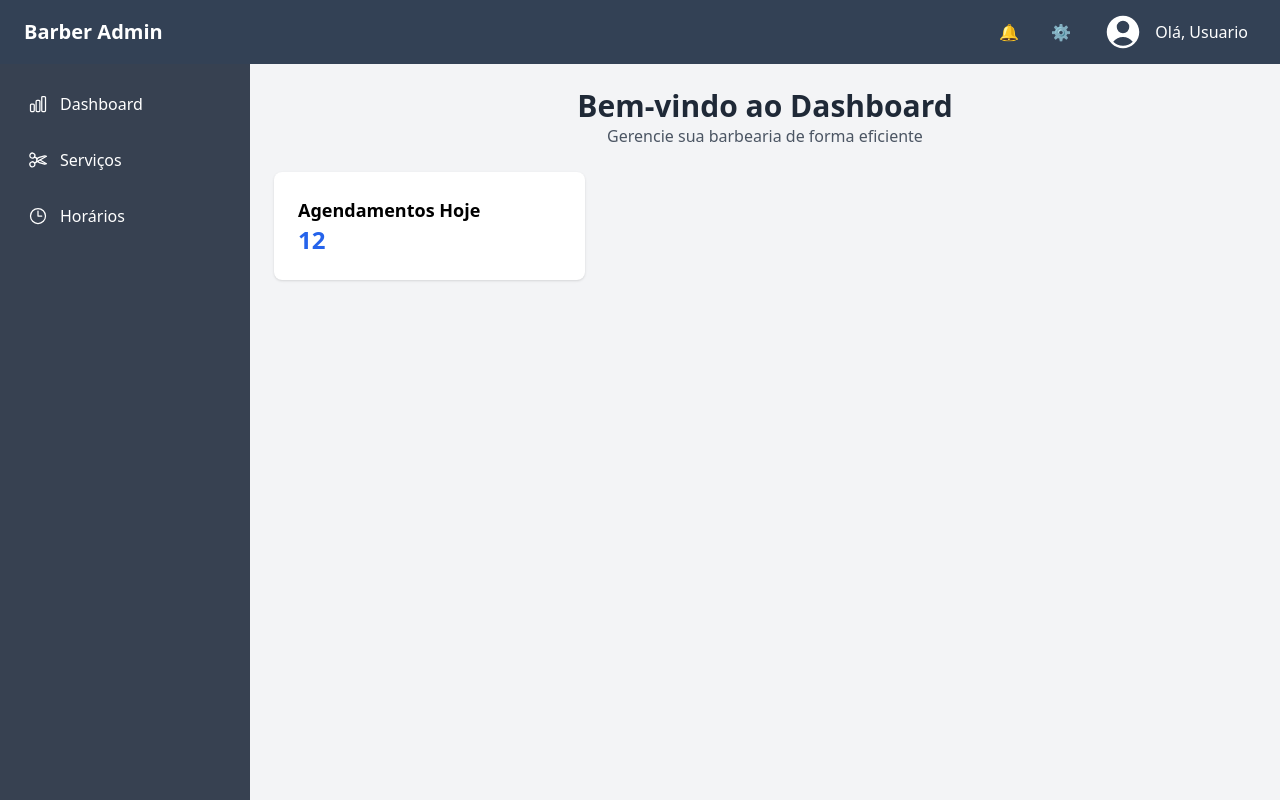
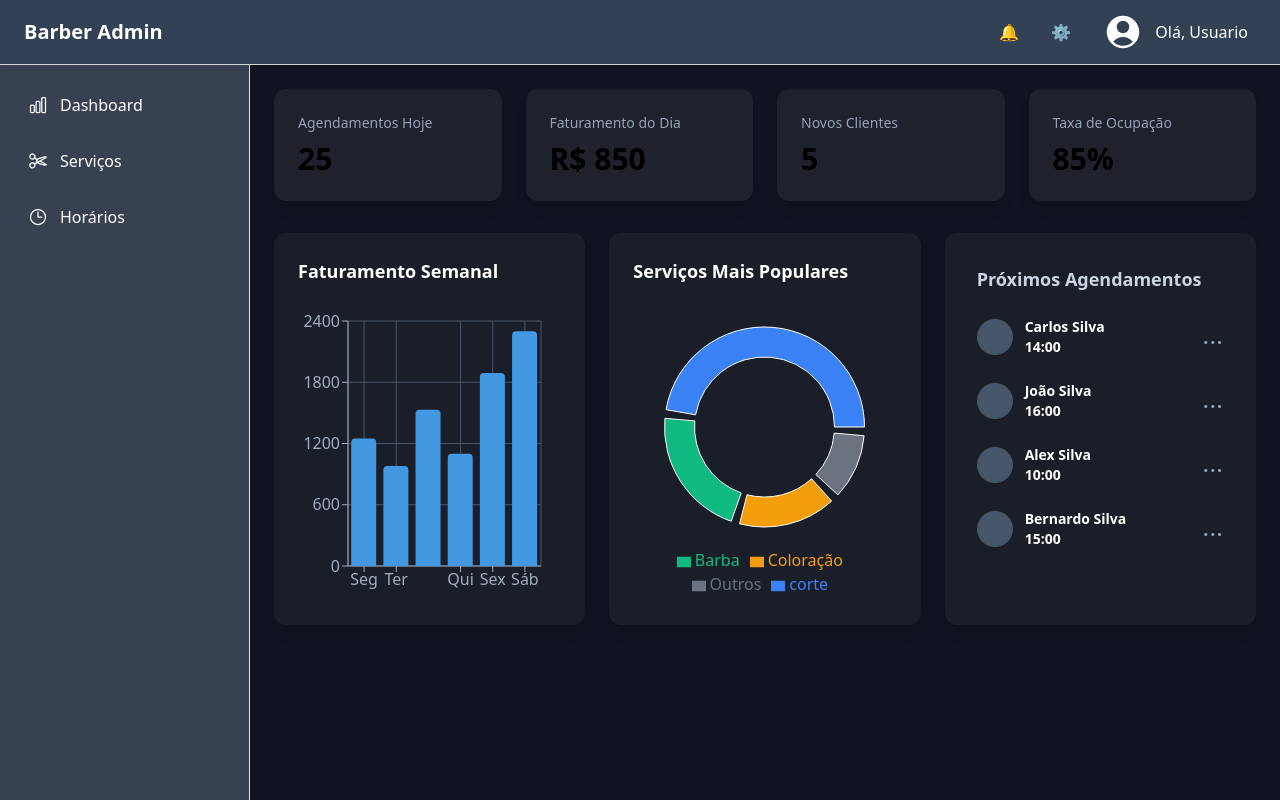
Before and after one commit to BaiConNet/barber-admin, a React (Vite) app: page /dashboard in a window 1280 px wide. Built offline with nearby package versions, Linux system fonts and the light colour scheme; sample sign-in values are in the browser's storage.

Commit message:
feat: Novas funcionalidade - Kpi - Graficos

```diff
--- a/package.json
+++ b/package.json
@@ -14,7 +14,8 @@
     "axios": "^1.11.0",
     "react": "^19.1.1",
     "react-dom": "^19.1.1",
-    "react-router-dom": "^7.8.1"
+    "react-router-dom": "^7.8.1",
+    "recharts": "^3.1.2"
   },
   "devDependencies": {
     "@eslint/js": "^9.33.0",
--- /dev/null
+++ b/src/components/AgendamentoItem.jsx
@@ -0,0 +1,33 @@
+// src/compoenets/AgendamentoItem.jsx
+
+import React from 'react';
+
+// O componente recebe 'nome' e 'horario' como propriedades (props)
+export default function AgendamentoItem({nome, horario}) {
+    return (
+        //container principal do item
+        // - flex: ativa o layout flexbox, para alinhar itens
+        // - items-center: alinha os itens verticalmente no centro
+        // - justify-beetween: empurra os filhos para as extremidades opostas (avatar/nome para a esquerda, botão para a direita)
+        // - p-2: padding de 2 unidade
+        // - rounded-lg: bordas arredondadas
+        // - hover:bg-slate-700: muda a cor de fundo quando mouse está em cima, feedback visual
+        <div className="flex items-center justify-between p-2 rounded-lg hover:bg-slate-700">
+
+            {/** grupo da Esquerda: Avatar e Texto */}
+            <div className="flex items-center gap-3">
+                <div className="w-9 h-9 rounded-full bg-slate-600"></div>
+
+                {/* Bloco de Texto: Nome e Horário */}
+                <div>
+                    <p className="text-white font-semibold text-sm">{nome}</p>
+                    <p className="text-white font-semibold text-sm">{horario}</p>
+                </div>
+            </div>
+            {/** Botão de ações (os "...") */}
+            <button className="text-slate-400 hover:text-white font-bold text-bold text-lg tracking-widest">
+                ...
+            </button>
+        </div>
+    )
+}
--- a/src/components/DashboardContent.jsx
+++ b/src/components/DashboardContent.jsx
@@ -1,21 +1,99 @@
+import React from "react";
+import FaturamentoChart from "./faturamentoChart";
+import KpiCard from "./KpiCard";
+import PopularServicesChart from "./PopularServicesChart";
+import AgendamentoItem from "./AgendamentoItem";
+
 export default function DashboardContent() {
+  const dadosPainel = {
+    agendamentosHoje: 25,
+    faturamentoDoDia: "R$ 850",
+    novoCliente: 5,
+    taxaOcupacao: "85%",
+  };
+
+  const dadosGraficoFaturamento = [
+    { dia: "Seg", faturamento: 1250 },
+    { dia: "Ter", faturamento: 980 },
+    { dia: "Qua", faturamento: 1530 },
+    { dia: "Qui", faturamento: 1100 },
+    { dia: "Sex", faturamento: 1890 },
+    { dia: "Sáb", faturamento: 2300 },
+  ];
+
+  const dadosGraficoPizza = [
+    { name: "corte", value: 45, fill: "#3B82F6" },
+    { name: "Barba", value: 20, fill: "#10B981" },
+    { name: "Coloração", value: 15, fill: "#F59E0B" },
+    { name: "Outros", value: 10, fill: "#6B7280" },
+  ];
+
+  const dadosProximosAgendamentos = [
+    { id: 1, nome: "Carlos Silva", horario: "14:00" },
+    { id: 2, nome: "João Silva", horario: "16:00" },
+    { id: 3, nome: "Alex Silva", horario: "10:00" },
+    { id: 4, nome: "Bernardo Silva", horario: "15:00" },
+  ];
+
   return (
+    // Adicionando um pouco de padding geral ao contêiner
     <div className="p-6">
-      <div className="mb-6 grid place-items-center">
-        <h1 className="text-3xl font-bold text-gray-800">Bem-vindo ao Dashboard</h1>
-        <p className="text-gray-600">Gerencie sua barbearia de forma eficiente</p>
+      {/* Cards de estatísticas */}
+      <div className="grid grid-cols-1 md:grid-cols-2 lg:grid-cols-4 gap-6">
+        <KpiCard
+          titulo="Agendamentos Hoje"
+          valor={dadosPainel.agendamentosHoje}
+        />
+        <KpiCard
+          titulo="Faturamento do Dia"
+          valor={dadosPainel.faturamentoDoDia}
+        />
+        <KpiCard titulo="Novos Clientes" valor={dadosPainel.novoCliente} />
+        <KpiCard titulo="Taxa de Ocupação" valor={dadosPainel.taxaOcupacao} />
       </div>
 
-      {/* Cards de estatísticas */}
-      <div className="grid grid-cols-0 md:grid-cols-3 gap-6 mb-8">
-        <div className="bg-white p-6 rounded-lg shadow">
-          <h3 className="text-lg font-semibold">Agendamentos Hoje</h3>
-          <p className="text-2xl font-bold text-blue-600">12</p>
+      {/* Container principal para a área de baixo (gráficos e listas) */}
+      {/* Em telas pequenas (mobile), terá 1 coluna. Em telas grandes (lg), terá 3 colunas. */}
+      <div className="grid grid-cols-1 lg:grid-cols-3 gap-6 mt-8">
+        {/* Coluna da Esquerda: Gráficos (ocupando 2 das 3 colunas em telas grandes) */}
+        <div className="lg:col-span-2 grid grid-cols-1 md:grid-cols-2 gap-6">
+          <div className="bg-barber-graphic rounded-xl shadow-lg p-6">
+            <h2 className="text-white font-bold text-lg mb-4">
+              Faturamento Semanal
+            </h2>
+            <FaturamentoChart data={dadosGraficoFaturamento} />
+          </div>
+
+          <div className="bg-barber-graphic rounded-xl shadow-lg p-6">
+            <h2 className="text-white font-bold text-lg mb-4">
+              Serviços Mais Populares
+            </h2>
+            <PopularServicesChart data={dadosGraficoPizza} />
+          </div>
         </div>
-        {/* Mais cards... */}
+
+        {/* Coluna da Direita: Lista (ocupando 1 das 3 colunas em telas grandes) */}
+        <div className="bg-barber-graphic rounded-xl shadow-lg p-6">
+          <h2 className="text-slate-300 font-semibold text-lg p-2 mb-2">
+            Próximos Agendamentos
+          </h2>
+
+          <div className="space-y-2 max-h-[350px] overflow-y-auto">
+            {/* - .map() é a forma padrão no React de transformar um array de dados em uma lista de componentes.
+              - Para cada 'agendamento' no nosso array, renderizamos um componente <AgendamentoItem>.
+              - A 'key' é uma propriedade especial que o React precisa para otimizar a lista.
+              - 'space-y-2' é uma classe do Tailwind que adiciona um espaço vertical entre cada item da lista. */}
+
+            {dadosProximosAgendamentos.map((ag) => (
+              <AgendamentoItem
+                key={ag.id}
+                nome={ag.nome}
+                horario={ag.horario}
+              />
+            ))}
+          </div>
+        </div>
       </div>
-
-      {/* Mais conteúdo do dashboard */}
     </div>
   );
 }
--- /dev/null
+++ b/src/components/KpiCard.jsx
@@ -0,0 +1,14 @@
+// src/components/KpiCard.jsx
+
+import React from 'react';
+
+// Este é um componente reutilizável. Ele recebe 'titulo' e 'valor' como propriedades (props)
+// e os exibe em um card estilizado com Tailwind CSS.
+export default function KpiCard({titulo, valor}) {
+    return (
+        <div className="bg-barber-card p-6 rounded-xl shadow-lg test-white transform hover:scale-105 transition-transform duration-300">
+            <h3 className="text-sm font-medium text-slate-400">{titulo}</h3>
+            <p className="text-3xl font-bold mt-2">{valor}</p>
+        </div>
+    );
+}
--- /dev/null
+++ b/src/components/PopularServicesChart.jsx
@@ -0,0 +1,51 @@
+import React from "react";
+import {
+  ResponsiveContainer,
+  PieChart,
+  Pie,
+  Tooltip,
+  Legend,
+  Cell,
+} from "recharts";
+
+// Nosos compenentes recebe os dados (data) como uma prioridade (prop)
+export default function PopularServicesChart({ data }) {
+  return (
+    // ResponsiveContainer: Garante que o gráfico ocupe 100% do espaço da 'caixa' (div)
+    // onde o colocarmos, e se ajuste ao tamanho da tela.
+    <ResponsiveContainer width="100%" height={300}>
+      {/* PieChart: O container principal que diz à Recharts que vamos desenhar um gráfico de pizza. */}
+      <PieChart>
+        {/* Tooltip: A caixinha de informações que aparece quando passamos o mouse sobre uma fatia. */}
+        <Tooltip
+          contentStyle={{
+            backgroundColor: "#f1f3f8ff",
+            borderColor: "#2D3748",
+            borderRadius: "0.5rem",
+          }}
+        />
+        <Pie
+          data={data} // Informamos de onde vêm os dados
+          dataKey="value" // Dizemos qual campo dos dados define o TAMANHO da fatia (ex: value: 45)
+          nameKey="name" // Dizemos qual campo dá o NOME à fatia (ex: name: 'Corte')
+          cx="50%" // Centraliza o gráfico horizontalmente no meio do container
+          cy="50%" // Centraliza o gráfico verticalmente
+          innerRadius={70} // Cria o buraco no meio, transformando a pizza em uma "rosca" (Donut Chart)
+          outerRadius={100} // Define o tamanho externo da rosca
+          paddingAngle={5} // Cria um pequeno espaçamento branco entre as fatias, para um visual mais limpo
+        >
+            {
+              // Este é um pequeno truque da Recharts.
+              // Usamos um .map() para criar um componente <Cell> para cada item nos nossos dados.
+              // É assim que dizemos para cada fatia usar a cor que definimos na propriedade 'fill'.
+              data.map((entry, index) => (
+                <Cell key={`cell-${index}`} fill={entry.fill} />
+              ))
+            }
+        </Pie>
+        {/* Legend: A legenda que mostra o nome e a cor de cada serviço, abaixo do gráfico. */}
+        <Legend />
+      </PieChart>
+    </ResponsiveContainer>
+  );
+}
--- /dev/null
+++ b/src/components/faturamentoChart.jsx
@@ -0,0 +1,33 @@
+import React from 'react';
+import { BarChart, Bar, XAxis, YAxis, Tooltip, ResponsiveContainer, CartesianGrid } from 'recharts';
+
+// O componente recebe os dados do gráfico via props
+export default function FaturamentoChart({ data }) {
+  return (
+    // ResponsiveContainer faz o gráfico se adaptar ao tamanho do container pai
+    <ResponsiveContainer width="100%" height={300}>
+      <BarChart data={data} margin={{ top: 20, right: 20, left: -10, bottom: 5 }}>
+        {/* Adiciona um grid cinza claro no fundo */}
+        <CartesianGrid strokeDasharray="333" stroke="#4A5568" />
+
+        {/* Define o que vai no eixo X (horizontal) - os dias */}
+        <XAxis dataKey="dia" stroke="#A0AEC0" />
+
+        {/* Define o que vai no eixo Y (vertical) - os valores */}
+        <YAxis stroke="#A0AEC0" />
+
+        {/* Tooltip é a caixinha que aparece ao passar o mouse em cima da barra */}
+        <Tooltip
+          contentStyle={{
+            backgroundColor: '#1A202C',
+            borderColor: '#2D3748',
+            borderRadius: '0.5rem',
+          }}
+        />
+
+        {/* Define as barras do gráfico */}
+        <Bar dataKey="faturamento" fill="#4299E1" radius={[4, 4, 0, 0]} />
+      </BarChart>
+    </ResponsiveContainer>
+  );
+}
--- a/src/pages/AdminDashboardPage/Dashboard.jsx
+++ b/src/pages/AdminDashboardPage/Dashboard.jsx
@@ -4,26 +4,26 @@ import Sidebar from '../../components/Sidebar'
 import DashboardContent from '../../components/DashboardContent'
 
 export default function Dashboard() {
-    return (
+  return (
       <div className="h-screen grid grid-rows-[auto_1fr]">
-        {/* Header - ocupa toda a largura, 1 linha */}
-        <header className="bg-slate-700 col-span-full">
+      {/* Header - ocupa toda a largura, 1 linha */}
+        <header className="border-b bg-slate-700 col-span-full">
           <Header />
-        </header>
+      </header>
 
-         {/* Área principal - ocupa resto da altura */}
+      {/* Área principal - ocupa resto da altura */}
         <div className="grid grid-cols-[250px_1fr]">
         {/* Sidebar - largura fixa*/}
-        <aside>
+        <aside className="border-r">
           <Sidebar />
         </aside>
 
         {/* Conteúdo - ocupa resto da largura */}
-        <main className="bg-gray-100">
+        <main className="bg-barber-bg">
           <DashboardContent />
         </main>
 
-        </div>
+      </div>
     </div>
   );
 
--- a/tailwind.config.js
+++ b/tailwind.config.js
@@ -1,11 +1,18 @@
 /** @type {import('tailwindcss').Config} */
-module.exports = {
+export default {
   content: [
     "./index.html",
-    "./src/**/*.{js,jsx,ts,tsx}",
+    "./src/**/*.{js,ts,jsx,tsx}",
   ],
   theme: {
-    extend: {},
+    extend: {
+      // ADICIONE O BLOCO DE CORES AQUI
+      colors: {
+        'barber-bg': '#111420', // Nosso novo fundo super escuro
+        'barber-card': '#1f212d', // Um cinza para os cards, um pouco mais claro
+        'barber-graphic': '#1a1e28'
+      }
+    },
   },
   plugins: [],
 }
```
Also changed, not shown: src/components/Header.jsx (+9 -5 lines), src/components/Sidebar.jsx (+5 -5 lines), 1 other file (tests, documents, lock files or other folders).
